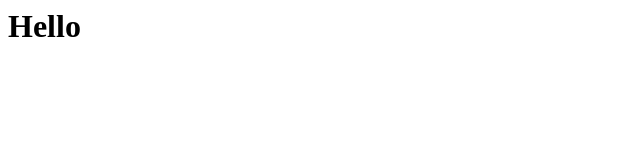
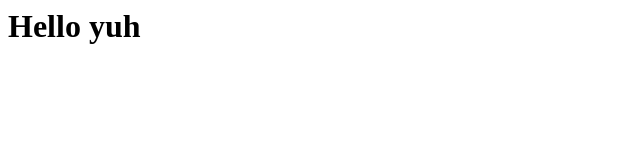
Before and after one commit to elizabeth-johnson8888/elizabeth-johnson8888.github.io, a plain HTML site: page index.html in a window 1280 px wide. Shown: the whole page, without its empty margins (0-640 px from the left). Drawn offline with Linux system fonts and the light colour scheme.

Commit message:
jgdfklgf

```diff
--- a/index.html
+++ b/index.html
@@ -1 +1 @@
-<h1>Hello</h1>
+<h1>Hello yuh</h1>
```
